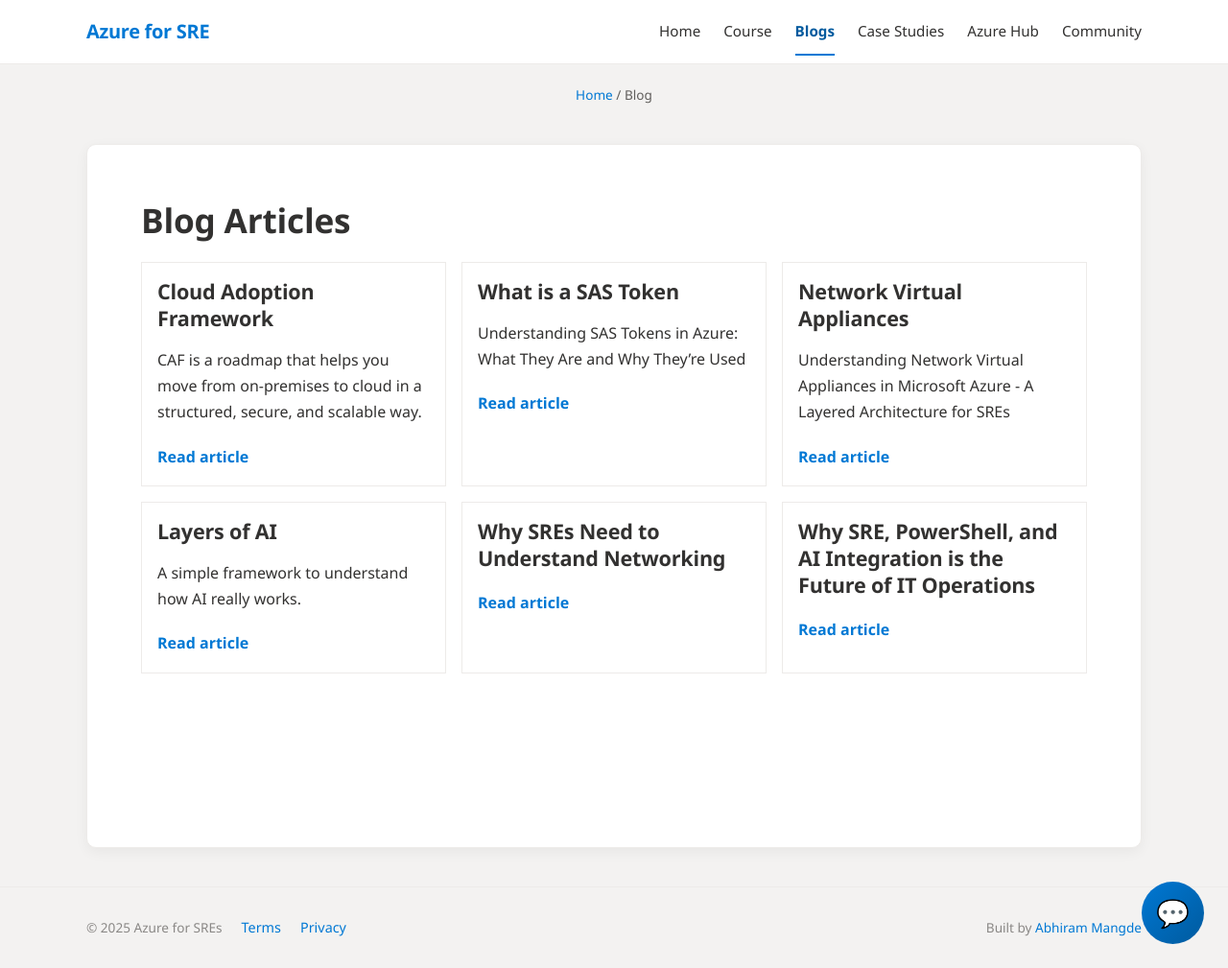
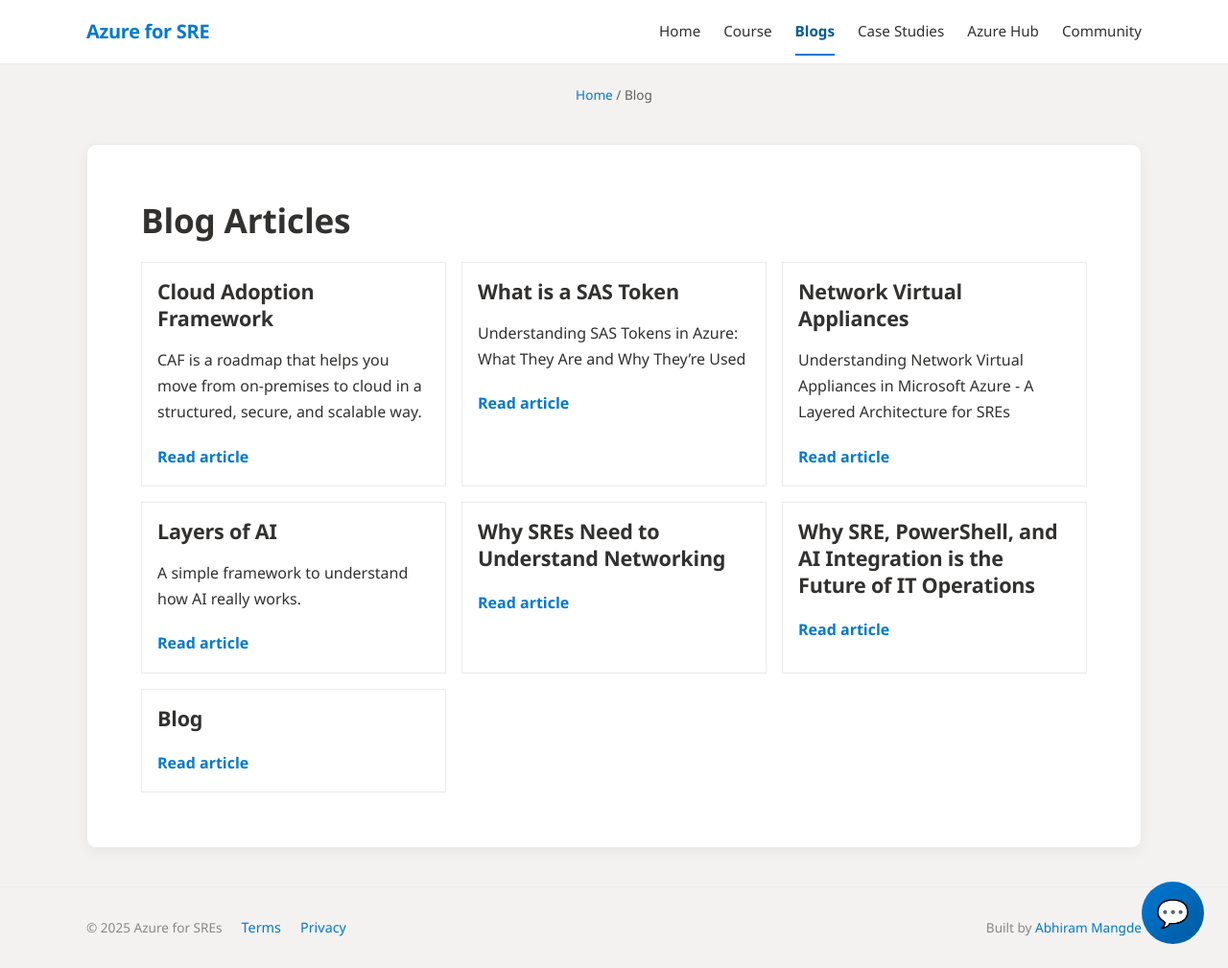
Before and after one commit to Abhiram-Mangde/Course-Azure-for-SREs, a Jekyll site: the page built from docs/blog.md, in a window 1280 px wide and 1009 px high. Shown: the whole window at 96% size. Built offline with Jekyll 4.4.1, drawn with Linux system fonts in a browser that asks for light colours; a script that is not in the unit is left out.

Commit message:
Fix Blog.md file errors

```diff
--- a/docs/blog.md
+++ b/docs/blog.md
@@ -41,22 +41,22 @@ permalink: /blogs/
 
 <div class="blog-tiles">
 
-{% assign blog_pages = site.pages | where_exp: "page", "page.path contains 'blogs/'" %}
+{% assign blog_pages = site.pages | where: "dir", "/blogs/" %}
 {% assign blog_pages = blog_pages | sort: "date" | reverse %}
 
-{% for page in blog_pages %}
+{% for post in blog_pages %}
   <div class="blog-tile">
-    <h3>{{ page.title }}</h3>
+    <h3>{{ post.title }}</h3>
 
     <p>
-      {% if page.description %}
-        {{ page.description }}
+      {% if post.description %}
+        {{ post.description }}
       {% else %}
-        {{ page.excerpt | strip_html | truncate: 120 }}
+        {{ post.excerpt | strip_html | truncate: 120 }}
       {% endif %}
     </p>
 
-    <a href="{{ page.url | relative_url }}">Read article</a>
+    <a href="{{ post.url | relative_url }}">Read article</a>
   </div>
 {% endfor %}
 
```
